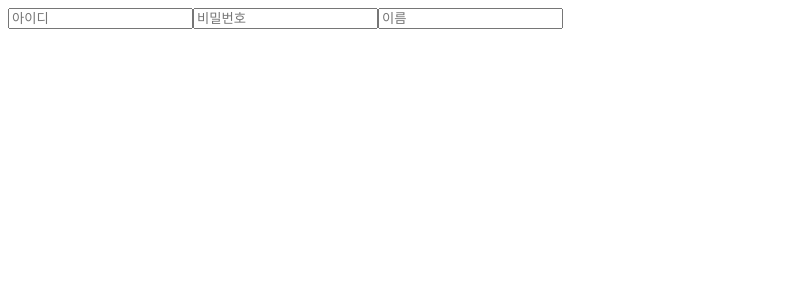
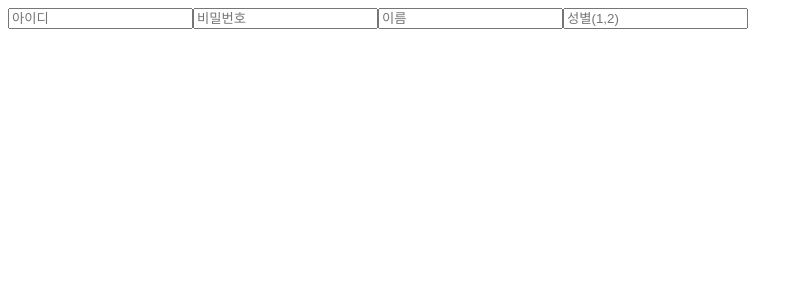
Before and after one commit to D-Store/D-store-practice, a React (Create React App) app: page /SignUp in a window 1280 px wide. Shown: the top 300 px of the page, without its empty margins (0-803 px from the left). Built offline with nearby package versions, Linux system fonts and the light colour scheme.

Commit message:
[ADD] genderIdState

```diff
--- a/src/components/SignUp/SignUp.jsx
+++ b/src/components/SignUp/SignUp.jsx
@@ -4,12 +4,15 @@ const SignUp = ({
   userId,
   password,
   name,
+  GenderId,
   onChangeUserId,
   onChangeUserPw,
   onChangeUserName,
+  onChangeUserGenderId,
   userIdInput,
   passwordInput,
   nameInput,
+  genderIdInput,
 }) => {
   return (
     <div>
@@ -34,6 +37,13 @@ const SignUp = ({
         onChange={e => onChangeUserName(e)}
         value={name}
       />
+      <input
+        type="text"
+        placeholder="성별(1,2)"
+        ref={genderIdInput}
+        onChange={e => onChangeUserGenderId(e)}
+        value={GenderId}
+      />
     </div>
   );
 };
--- a/src/containers/SignUp/SignUpContainer.jsx
+++ b/src/containers/SignUp/SignUpContainer.jsx
@@ -2,12 +2,17 @@ import React, { useState, useEffect, useRef } from "react";
 import SignUp from "../../components/SignUp";
 
 const SignUpContainer = () => {
+  //태그선택
   const userIdInput = useRef();
   const passwordInput = useRef();
   const nameInput = useRef();
+  const genderIdInput = useRef();
+  //input State
   const [userId, setUserId] = useState("");
   const [password, setPassword] = useState("");
   const [name, setName] = useState("");
+  const [genderId, setGenderId] = useState("");
+  //setState on event
   const onChangeUserId = e => {
     setUserId(e.target.value);
   };
@@ -17,7 +22,10 @@ const SignUpContainer = () => {
   const onChangeUserName = e => {
     setName(e.target.value);
   };
-
+  const onChangeUserGenderId = e => {
+    setGenderId(e.target.value);
+  };
+  //Enter 시 포커싱
   useEffect(() => {
     const listener = e => {
       if (e.key === "Enter" || e.key === "NumpadEnter") {
@@ -27,6 +35,8 @@ const SignUpContainer = () => {
           passwordInput.current?.focus();
         } else if (name.length === 0) {
           nameInput.current?.focus();
+        } else if (genderId.length === 0) {
+          genderIdInput.current?.focus();
         } else {
           console.log("회원가입!");
         }
@@ -36,18 +46,22 @@ const SignUpContainer = () => {
     return () => {
       document.removeEventListener("keydown", listener);
     };
-  }, [userId, password, name]);
+  }, [userId, password, name, genderId]);
+
   return (
     <SignUp
       userId={userId}
       password={password}
       name={name}
+      genderId={genderId}
       onChangeUserId={onChangeUserId}
       onChangeUserPw={onChangeUserPw}
       onChangeUserName={onChangeUserName}
+      onChangeUserGenderId={onChangeUserGenderId}
       userIdInput={userIdInput}
       passwordInput={passwordInput}
       nameInput={nameInput}
+      genderIdInput={genderIdInput}
     />
   );
 };
```
